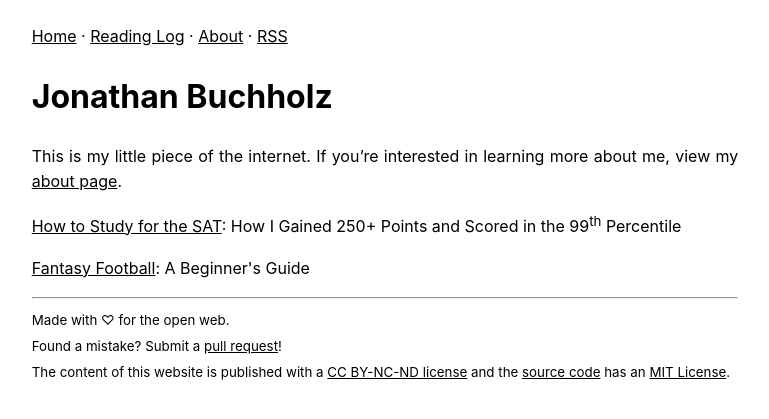
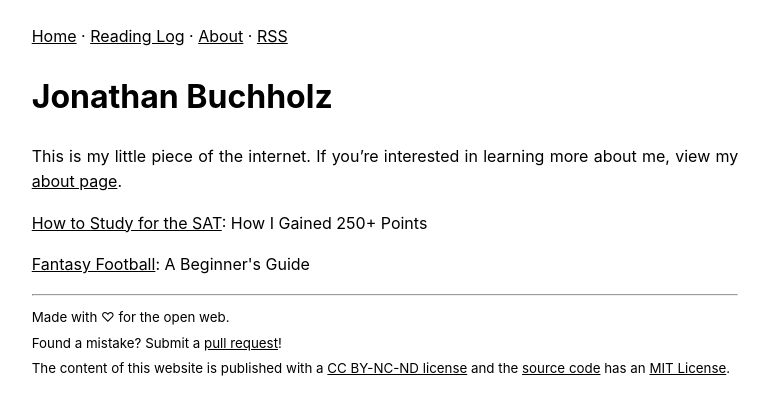
Before and after one commit to JonathanBuchh/buchh.org, a Jekyll site: the page built from index.md, in a window 1280 px wide. Shown: the top 419 px of the page, without its empty margins (255-1024 px from the left). Built offline with Jekyll 4.4.1, drawn with Linux system fonts in a browser that asks for light colours.

Commit message:
Update description

```diff
--- a/_posts/2022-01-05-sat.md
+++ b/_posts/2022-01-05-sat.md
@@ -1,6 +1,6 @@
 ---
 title: How to Study for the SAT
-description: How I Gained 250+ Points and Scored in the 99<sup>th</sup> Percentile
+description: How I Gained 250+ Points
 permalink: sat
 ---
 When I first started studying for the SAT, I felt lost. I didn't know what books I should be purchasing, which practice tests I should taking, or how much I should be studying. I thought it would be helpful for me (a high school Junior) to document my SAT studying techniques—even if it will only be helpful for my sister, who will be taking the SAT in the next couple of years (as long as it is still a relevant metric). By no means am I saying my method will work for you or that it is the best way to study for the SAT, but it could be of use to some, since it helped me gain 250+ points from my first practice test in August 2021 (85<sup>th</sup> percentile) to the December 2021 SAT (99<sup>th</sup> percentile). I don't say this to gloat, but to add credibility to this approach.
```
